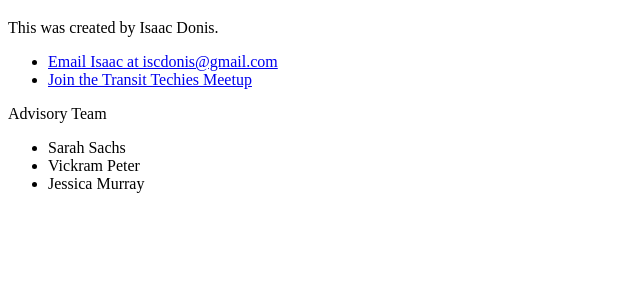
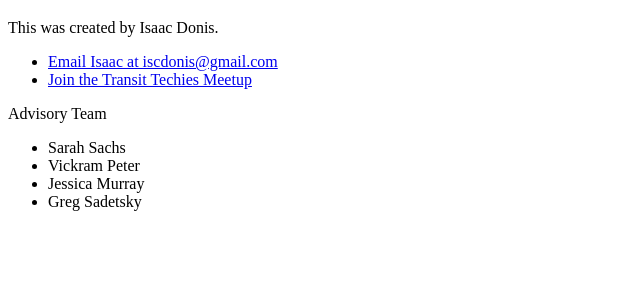
Before and after one commit to isaacdonis/acta-map, a Django app: page /contact in a window 1280 px wide. Shown: the part 30-330 px from the top of the page, without its empty margins (0-640 px from the left). Run offline with Django 4.2, Linux system fonts and the light colour scheme; some libraries are stand-ins or nearby versions.

Commit message:
updade contact information

```diff
--- a/pages/templates/contact.html
+++ b/pages/templates/contact.html
@@ -12,6 +12,7 @@
     <li>Sarah Sachs</li>
     <li>Vickram Peter</li>
     <li>Jessica Murray</li>
+    <li>Greg Sadetsky</li>
 </ul>
 
 {% endblock content %}
```
